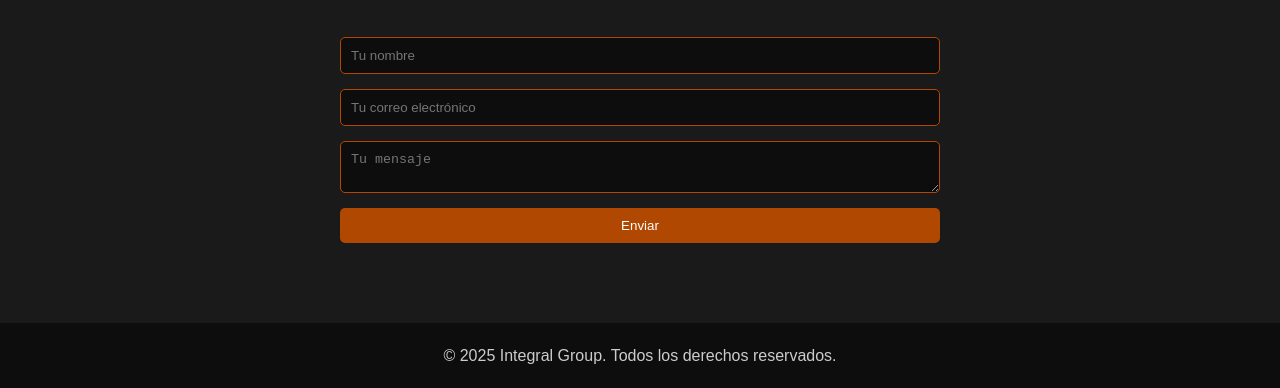
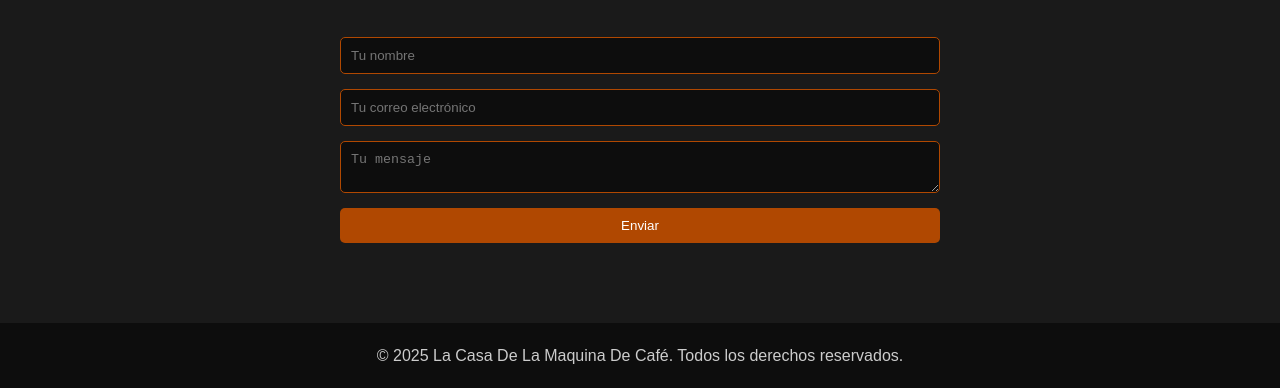
Before and after one commit to AlejoCoca/LaCasaDeLaMaquinaDeCafe, a plain HTML site: page index.html in a window 1280 px wide. Shown: the part 3891-4279 px from the top of the page. Drawn offline with nearby package versions, Linux system fonts and the light colour scheme.

Commit message:
arreglo footer

```diff
--- a/index.html
+++ b/index.html
@@ -243,7 +243,7 @@
     </section>
 
     <footer>
-        <p>&copy; 2025 Integral Group. Todos los derechos reservados.</p>
+        <p>&copy; 2025 La Casa De La Maquina De Café. Todos los derechos reservados.</p>
     </footer>
 
     <script src="https://cdn.jsdelivr.net/npm/aos@2.3.4/dist/aos.js"></script>
```
